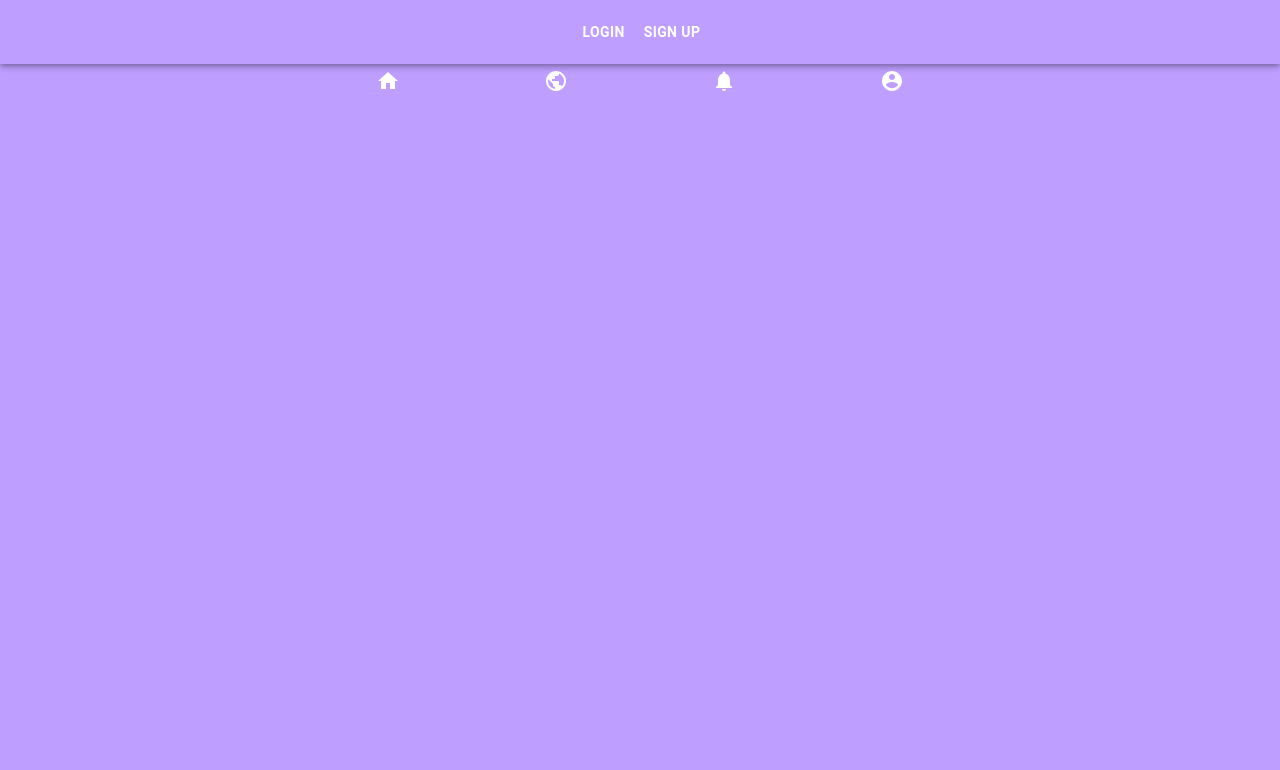
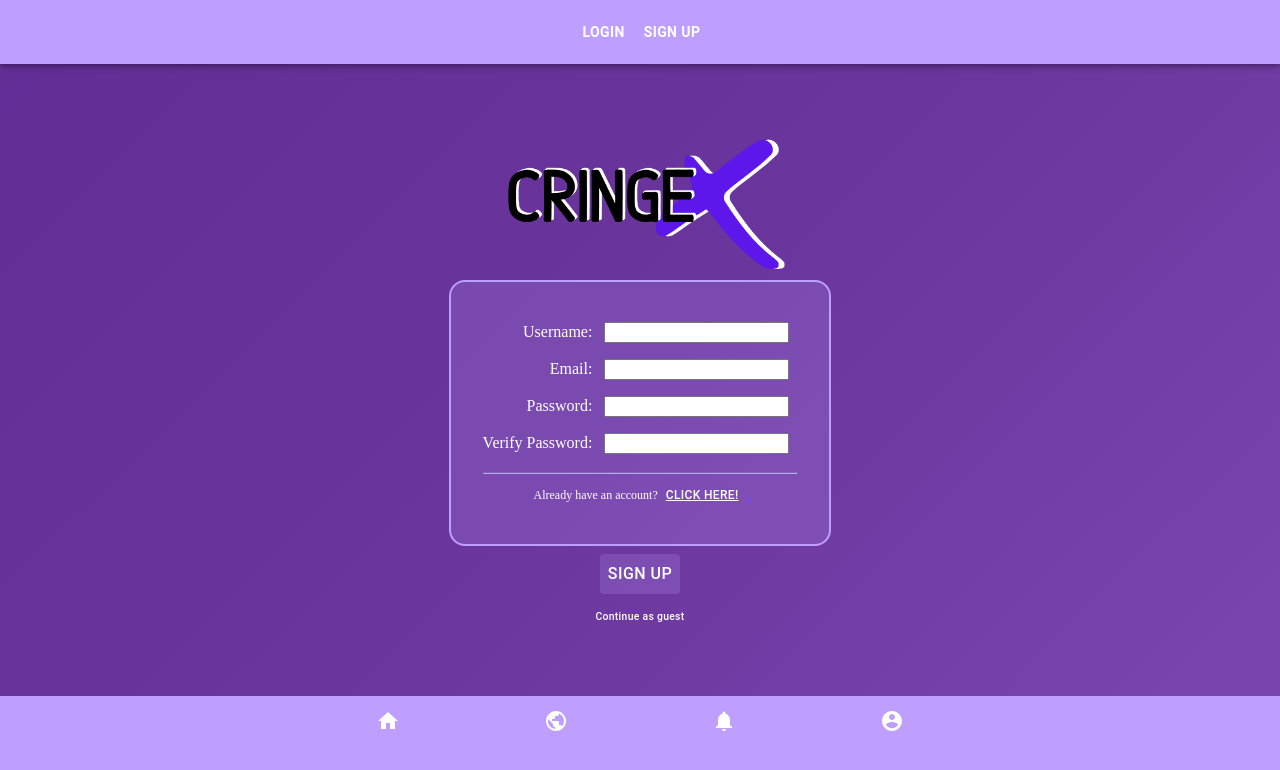
Before and after one commit to plaetzaw/CringeX, a React (Create React App) app in the folder clientside/: page /register in a window 1280 px wide. Shown: the top 770 px of the page. Built offline with nearby package versions, Linux system fonts and the light colour scheme.

Commit message:
register page style done

```diff
--- a/clientside/src/components/pages/Register.js
+++ b/clientside/src/components/pages/Register.js
@@ -1 +1,97 @@
-palceholder;
+import React, { Component } from "react";
+import "../../utility/loginstyle.css";
+import { requirePropFactory } from "@material-ui/core";
+import Button from "@material-ui/core/Button";
+
+class Register extends Component {
+  render() {
+    return (
+      <div
+        className="test"
+        style={{
+          display: "flex",
+          justifyContent: "center",
+          alignItems: "center",
+          flexDirection: "column",
+          marginTop: "3rem",
+        }}
+      >
+        <img
+          height="300px"
+          style={{ marginTop: "-70px" }}
+          src={require("../../images/NameLogo.png")}
+        />
+        <div
+          style={{
+            border: "#BE9EFF 2px solid",
+            padding: "2rem",
+            backgroundColor: "rgba(190, 158, 255, 0.2)",
+            borderRadius: "1rem",
+            marginTop: "-70px",
+          }}
+        >
+          <div
+            style={{
+              display: "flex",
+              flexDirection: "column",
+              alignItems: "flex-end",
+              color: "#fff",
+            }}
+          >
+            <div>
+              Username: <input className="input"></input>
+            </div>
+            <div>
+              Email: <input className="input"></input>
+            </div>
+            <div>
+              Password: <input className="input"></input>
+            </div>
+            <div>
+              Verify Password: <input className="input"></input>
+            </div>
+          </div>
+          <hr style={{ marginTop: "10px", borderColor: "#BE9EFF" }} />
+          <div
+            style={{
+              display: "flex",
+              justifyContent: "center",
+              alignItems: "center",
+              marginTop: "5px",
+              color: "#fff",
+              fontSize: ".75rem",
+            }}
+          >
+            Already have an account?{" "}
+            <Button
+              style={{
+                color: "#fff",
+                textDecoration: "underline",
+                fontSize: ".75rem",
+              }}
+            >
+              Click Here!
+            </Button>
+          </div>
+        </div>
+        <Button
+          style={{
+            fontSize: "1rem",
+            margin: ".5rem",
+            color: "#fff",
+            backgroundColor: "rgba(190, 158, 255, 0.2)",
+          }}
+        >
+          Sign Up
+        </Button>
+        <Button
+          style={{ textTransform: "none", fontSize: ".65rem", color: "#fff" }}
+        >
+          Continue as guest
+        </Button>
+      </div>
+    );
+  }
+}
+
+export default Register;
--- a/clientside/src/index.js
+++ b/clientside/src/index.js
@@ -21,6 +21,7 @@ import Footer from "./components/layout/Footer";
 
 // ===Pages===
 import Login from "./components/pages/Login";
+import Register from "./components/pages/Register";
 import Profile from "./components/pages/ProfileView";
 
 // ===Material UI===
@@ -32,6 +33,7 @@ ReactDOM.render(
       <Switch>
         <Route exact path="/" component={App} />
         <Route exact path="/login" component={Login} />
+        <Route exact path="/register" component={Register} />
         <Route exact path="/feed" component={Feed} />
         <Route exact path="/profile" component={Profile} />
       </Switch>
```
